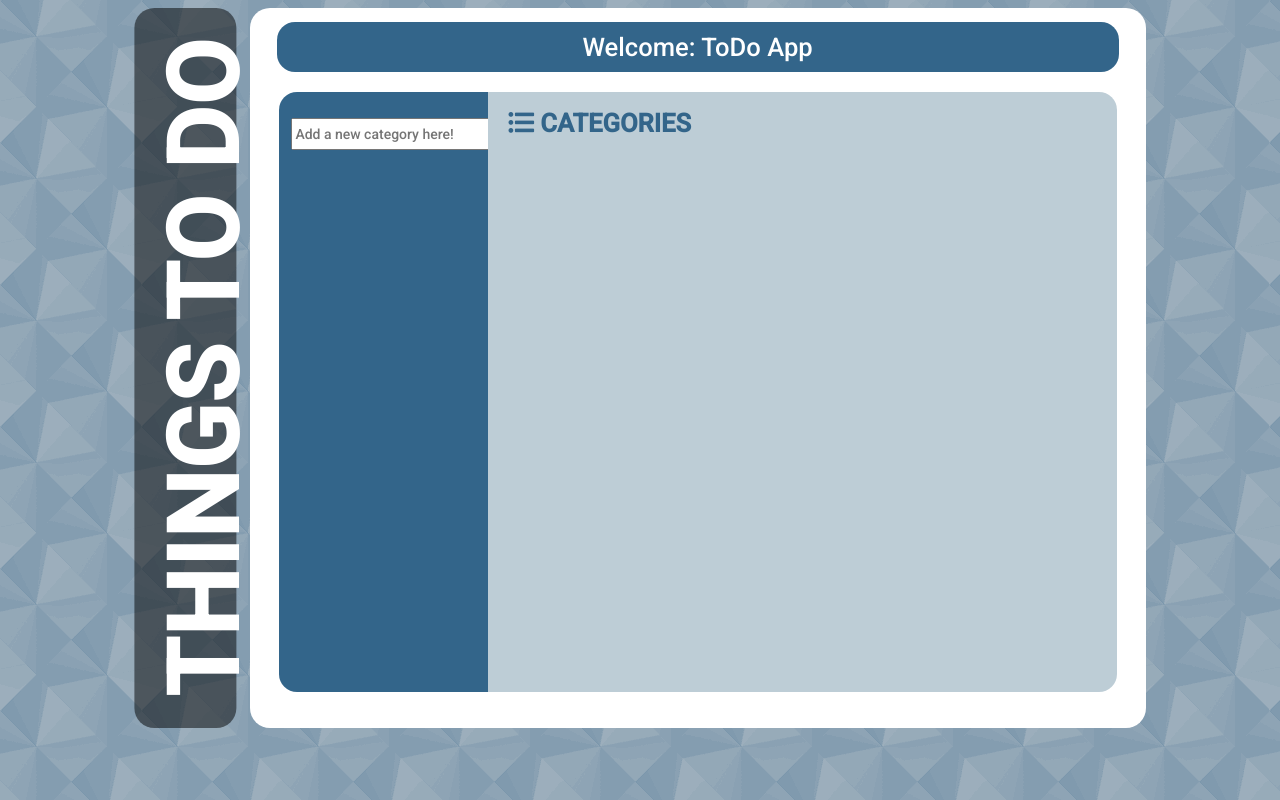
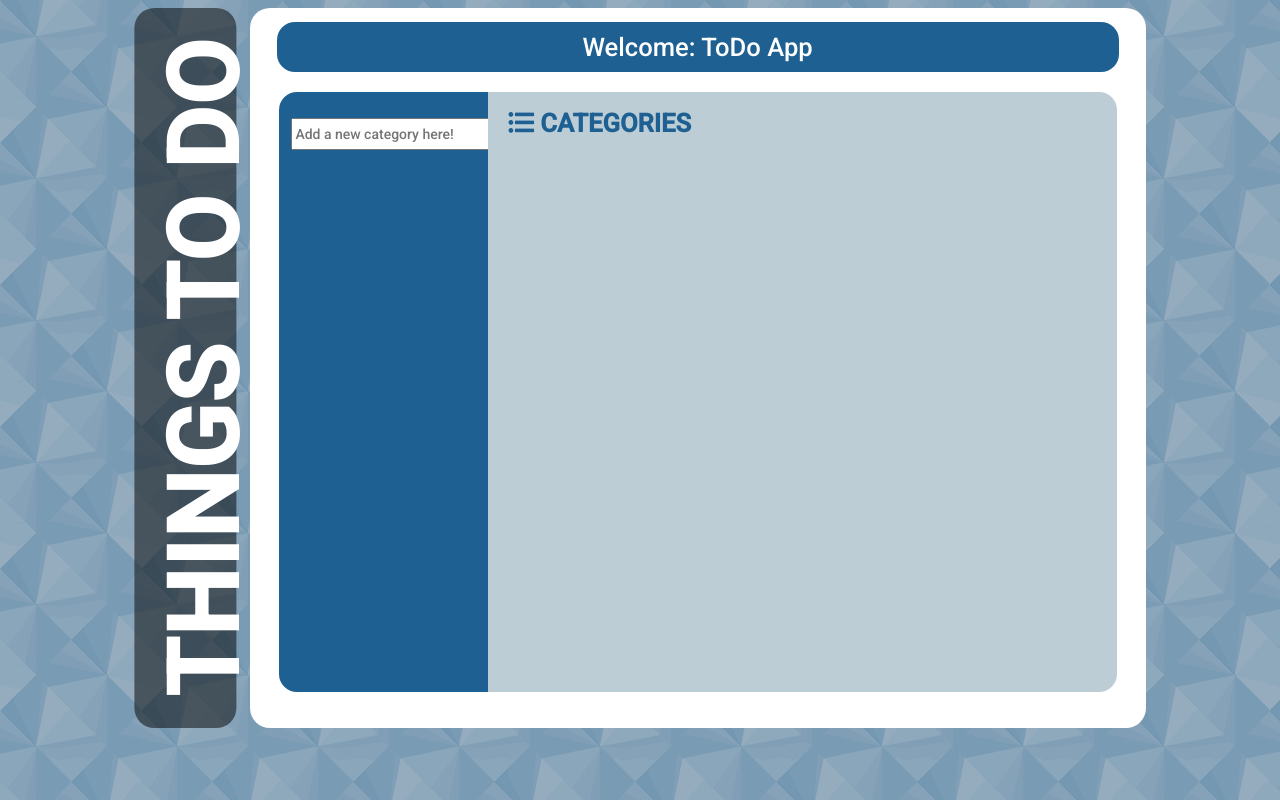
Before and after one commit to gabserna/todo-list, a plain HTML site: page index.html in a window 1280 px wide. Drawn offline with nearby package versions, Linux system fonts and the light colour scheme; files that its build step writes are made by us from their sources; files whose address does not match are found by name.

Commit message:
things to finish added

```diff
--- a/_color-pallete.scss
+++ b/_color-pallete.scss
@@ -1,4 +1,4 @@
-$color-main: #33658a;
+$color-main: #1e6091;
 $color-active: #d34815;
 $color-task-text: #000;
 $right-bgnd: #BDCDD6;
```
Also changed, not shown: 1 other file.
